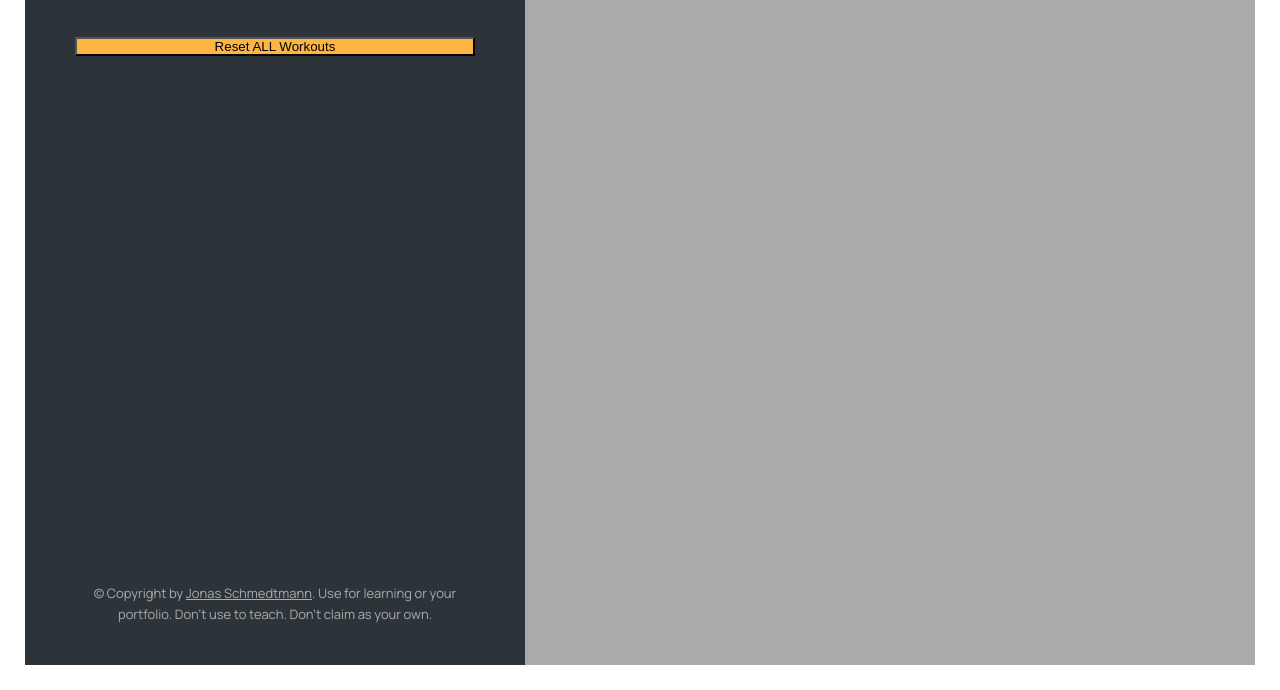
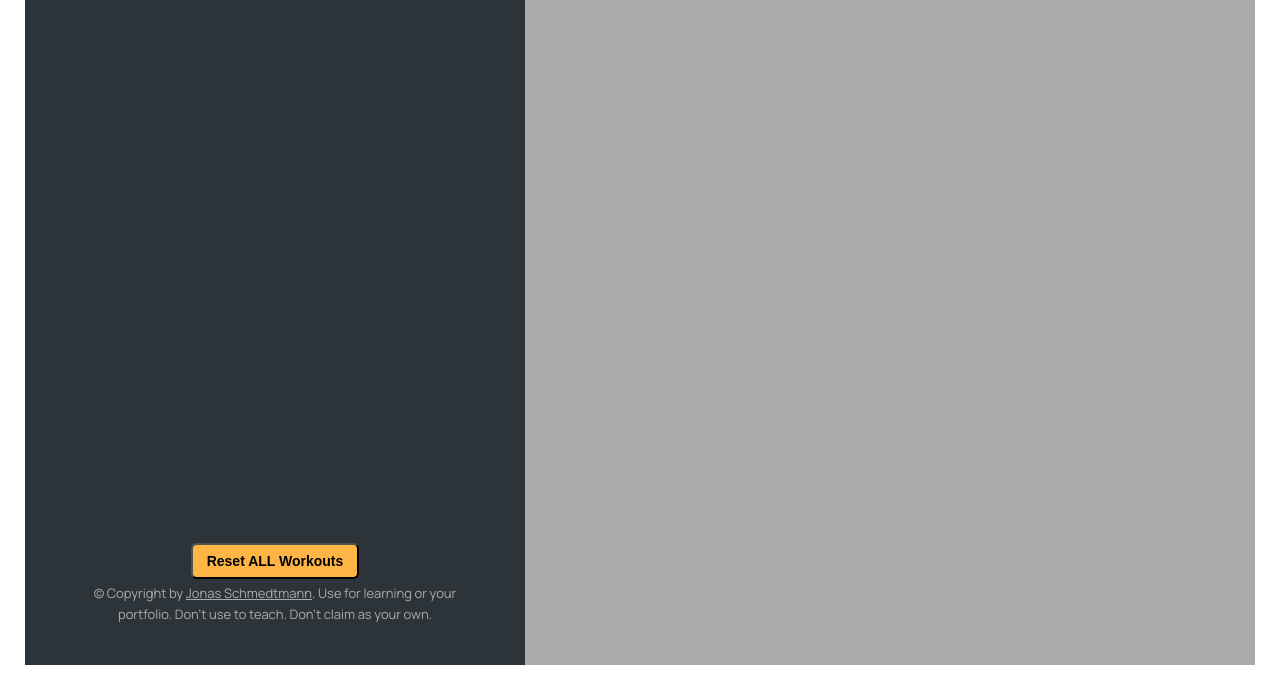
Before and after one commit to theMorganObject/mapty-portfolio-app, a website built with Parcel: page index.html in a window 1280 px wide. Shown: the part 110-800 px from the top of the page. Built offline with nearby package versions, Linux system fonts and the light colour scheme; no server answers.

Commit message:
reset-button-stylings

```diff
--- a/index.html
+++ b/index.html
@@ -31,7 +31,6 @@
   <body>
     <div class="sidebar">
       <img src="logo.png" alt="Logo" class="logo" />
-      <button type="button" class="reset__btn">Reset ALL Workouts</button>
 
       <ul class="workouts">
         <form class="form hidden">
@@ -119,6 +118,10 @@
         </li> -->
       </ul>
 
+      <div class="btn-container">
+        <button type="button" class="reset__btn">Reset ALL Workouts</button>
+      </div>
+
       <p class="copyright">
         &copy; Copyright by
         <a
--- a/style.css
+++ b/style.css
@@ -219,6 +219,24 @@ a:visited {
   border-left: 5px solid var(--color-brand--1);
 }
 
+.btn-container {
+  display: flex;
+  justify-content: center;
+}
+
 .reset__btn {
   background-color: var(--color-brand--1);
+  padding: 8px 14px;
+  border-radius: 6px;
+  text-align: center;
+  font-size: 14px;
+  font-weight: bold;
+  margin: 4px 2px;
+  cursor: pointer;
+  transition: all 0.2s ease;
 }
+
+.reset__btn:hover {
+  background-color: #4caf50; /* Green */
+  color: white;
+}
```
